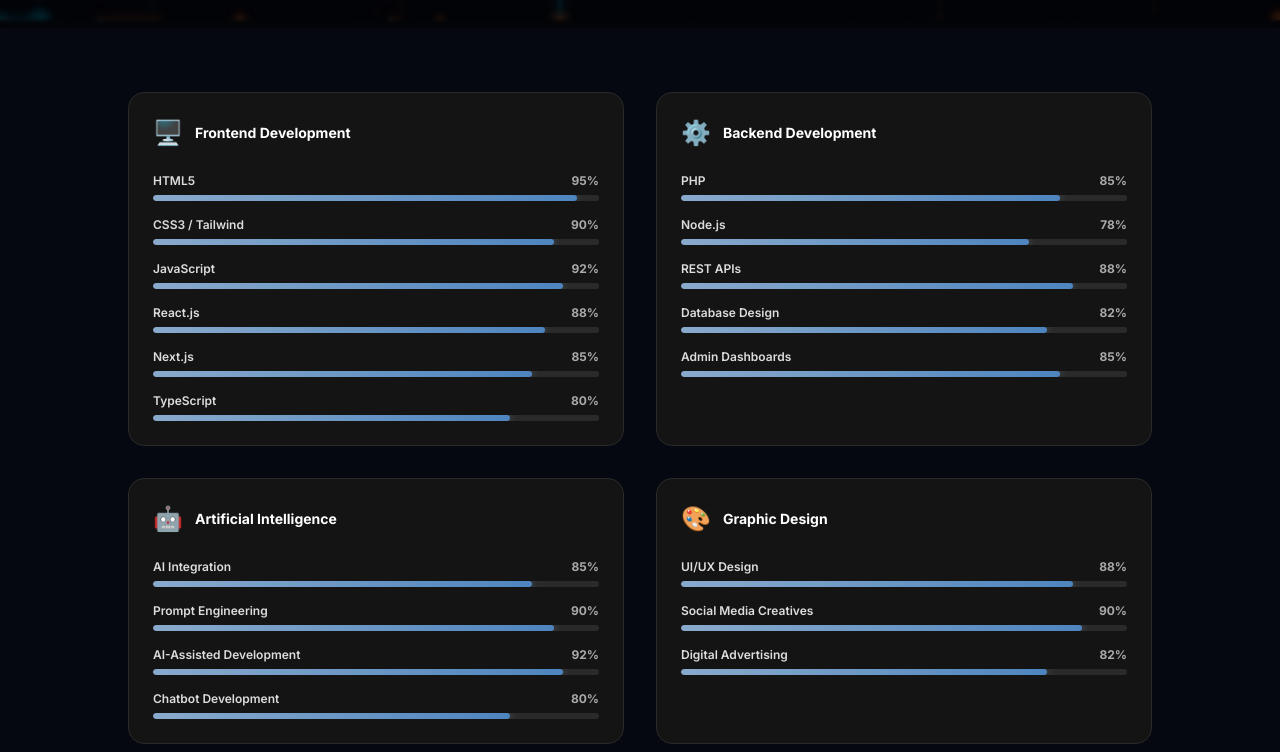
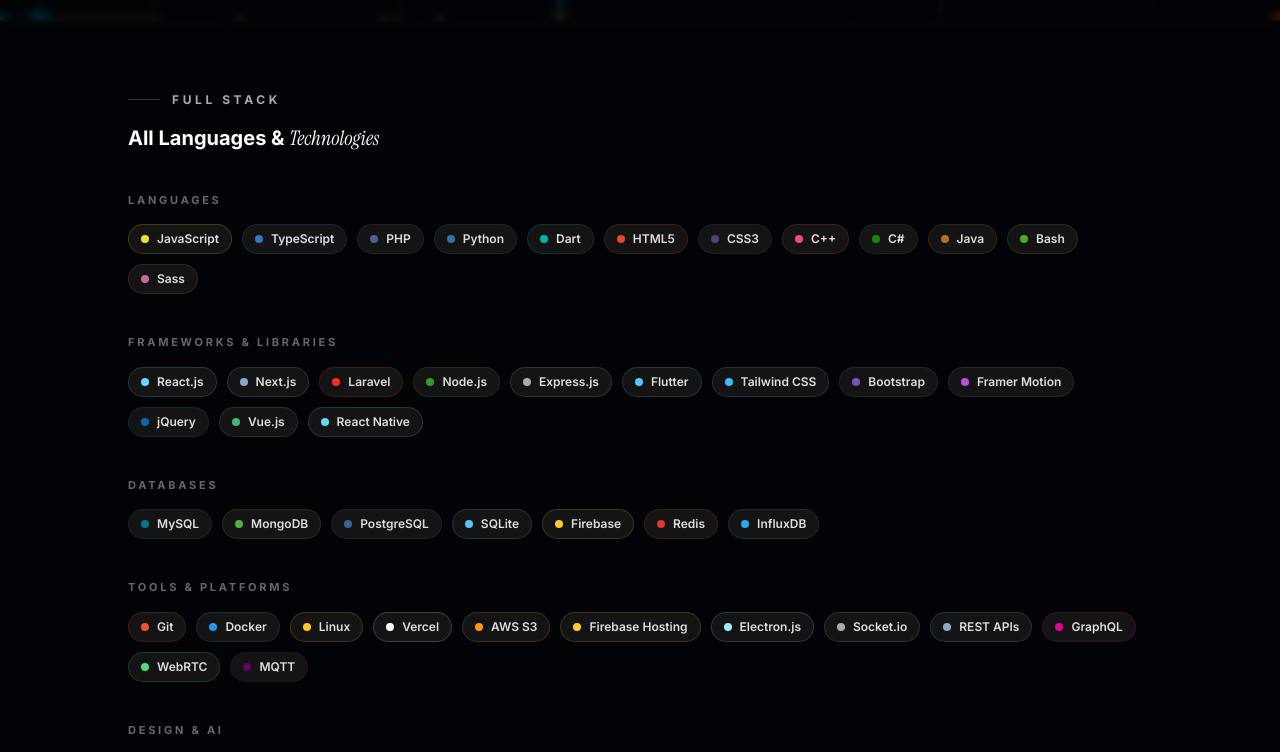
Before and after one commit to AhmedIbrahimofficial/portfolio, a Next.js app: page /skills in a window 1280 px wide. Shown: the part 780-1532 px from the top of the page. Built offline with nearby package versions, Linux system fonts and the light colour scheme; no server answers.

Commit message:
feat: add all languages & technologies section to skills page

```diff
--- a/app/skills/page.tsx
+++ b/app/skills/page.tsx
@@ -24,7 +24,96 @@
   Java: "#b07219", Dart: "#00B4AB", Swift: "#ffac45", Kotlin: "#A97BFF",
   Go: "#00ADD8", Rust: "#dea584", Ruby: "#701516", Shell: "#89e051",
   Vue: "#41b883", Svelte: "#ff3e00", "C#": "#178600",
+  Laravel: "#FF2D20", Blade: "#f05340", MySQL: "#00758F",
+  MongoDB: "#4DB33D", PostgreSQL: "#336791", SQLite: "#003B57",
+  GraphQL: "#E10098", "React Native": "#61DAFB", Flutter: "#54C5F8",
+  Sass: "#CC6699", Less: "#1D365D", Bootstrap: "#7952B3",
+  jQuery: "#0769AD", "Node.js": "#339933", Express: "#000000",
+  "Next.js": "#ffffff", "Tailwind CSS": "#38BDF8", Firebase: "#FFCA28",
+  Redis: "#DC382D", Docker: "#2496ED", Linux: "#FCC624",
+  Git: "#F05032", Figma: "#F24E1E", "Adobe XD": "#FF61F6",
+  Photoshop: "#31A8FF", Illustrator: "#FF9A00", "C": "#555555",
+  Bash: "#4EAA25", Markdown: "#083fa1", JSON: "#000000",
 };
+
+// All languages & tools grouped
+const ALL_LANGUAGES = [
+  {
+    group: "Languages",
+    items: [
+      { name: "JavaScript", color: "#f7df1e" },
+      { name: "TypeScript", color: "#3178c6" },
+      { name: "PHP", color: "#4F5D95" },
+      { name: "Python", color: "#3572A5" },
+      { name: "Dart", color: "#00B4AB" },
+      { name: "HTML5", color: "#e34c26" },
+      { name: "CSS3", color: "#563d7c" },
+      { name: "C++", color: "#f34b7d" },
+      { name: "C#", color: "#178600" },
+      { name: "Java", color: "#b07219" },
+      { name: "Bash", color: "#4EAA25" },
+      { name: "Sass", color: "#CC6699" },
+    ],
+  },
+  {
+    group: "Frameworks & Libraries",
+    items: [
+      { name: "React.js", color: "#61DAFB" },
+      { name: "Next.js", color: "#89AACC" },
+      { name: "Laravel", color: "#FF2D20" },
+      { name: "Node.js", color: "#339933" },
+      { name: "Express.js", color: "#aaaaaa" },
+      { name: "Flutter", color: "#54C5F8" },
+      { name: "Tailwind CSS", color: "#38BDF8" },
+      { name: "Bootstrap", color: "#7952B3" },
+      { name: "Framer Motion", color: "#BB4CE6" },
+      { name: "jQuery", color: "#0769AD" },
+      { name: "Vue.js", color: "#41b883" },
+      { name: "React Native", color: "#61DAFB" },
+    ],
+  },
+  {
+    group: "Databases",
+    items: [
+      { name: "MySQL", color: "#00758F" },
+      { name: "MongoDB", color: "#4DB33D" },
+      { name: "PostgreSQL", color: "#336791" },
+      { name: "SQLite", color: "#54C5F8" },
+      { name: "Firebase", color: "#FFCA28" },
+      { name: "Redis", color: "#DC382D" },
+      { name: "InfluxDB", color: "#22ADF6" },
+    ],
+  },
+  {
+    group: "Tools & Platforms",
+    items: [
+      { name: "Git", color: "#F05032" },
+      { name: "Docker", color: "#2496ED" },
+      { name: "Linux", color: "#FCC624" },
+      { name: "Vercel", color: "#ffffff" },
+      { name: "AWS S3", color: "#FF9900" },
+      { name: "Firebase Hosting", color: "#FFCA28" },
+      { name: "Electron.js", color: "#9FEAF9" },
+      { name: "Socket.io", color: "#aaaaaa" },
+      { name: "REST APIs", color: "#89AACC" },
+      { name: "GraphQL", color: "#E10098" },
+      { name: "WebRTC", color: "#4ade80" },
+      { name: "MQTT", color: "#660066" },
+    ],
+  },
+  {
+    group: "Design & AI",
+    items: [
+      { name: "Figma", color: "#F24E1E" },
+      { name: "Adobe XD", color: "#FF61F6" },
+      { name: "Photoshop", color: "#31A8FF" },
+      { name: "Illustrator", color: "#FF9A00" },
+      { name: "OpenAI API", color: "#74aa9c" },
+      { name: "Stable Diffusion", color: "#a78bfa" },
+      { name: "Prompt Engineering", color: "#89AACC" },
+    ],
+  },
+];
 
 function AnimatedBar({ percent, color }: { percent: number; color: string }) {
   const [width, setWidth] = useState(0);
@@ -138,6 +227,59 @@
         </div>
       </section>
 
+      {/* All Languages & Tools — grouped */}
+      <section className="py-16 px-6" style={{ background: "rgba(0,0,0,0.55)", backdropFilter: "blur(2px)" }}>
+        <div className="max-w-5xl mx-auto">
+          <div className="flex items-center gap-3 mb-4">
+            <div className="w-8 h-px" style={{ background: "#333" }} />
+            <span className="text-xs uppercase tracking-[0.3em] font-bold" style={{ color: "#aaaaaa" }}>Full Stack</span>
+          </div>
+          <h2 className="text-xl font-bold mb-10" style={{ color: "#ffffff" }}>
+            All Languages &amp;{" "}
+            <em className="font-display italic font-normal" style={{ fontFamily: "'Instrument Serif', serif" }}>
+              Technologies
+            </em>
+          </h2>
+          <div className="space-y-10">
+            {ALL_LANGUAGES.map((group) => (
+              <div key={group.group}>
+                <p className="text-[11px] uppercase tracking-[0.25em] font-bold mb-4" style={{ color: "#666666" }}>
+                  {group.group}
+                </p>
+                <div className="flex flex-wrap gap-2.5">
+                  {group.items.map((item) => (
+                    <div
+                      key={item.name}
+                      className="flex items-center gap-2 rounded-full px-3 py-1.5 border transition-all duration-200 hover:-translate-y-0.5 cursor-default"
+                      style={{
+                        background: "#141414",
+                        borderColor: `${item.color}30`,
+                        boxShadow: `0 0 0 0 ${item.color}`,
+                      }}
+                      onMouseEnter={(e) => {
+                        (e.currentTarget as HTMLDivElement).style.borderColor = item.color;
+                        (e.currentTarget as HTMLDivElement).style.boxShadow = `0 0 10px ${item.color}33`;
+                      }}
+                      onMouseLeave={(e) => {
+                        (e.currentTarget as HTMLDivElement).style.borderColor = `${item.color}30`;
+                        (e.currentTarget as HTMLDivElement).style.boxShadow = "none";
+                      }}
+                    >
+                      <span
+                        className="w-2 h-2 rounded-full flex-shrink-0"
+                        style={{ background: item.color }}
+                      />
+                      <span className="text-xs font-semibold" style={{ color: "#dddddd" }}>
+                        {item.name}
+                      </span>
+                    </div>
+                  ))}
+                </div>
+              </div>
+            ))}
+          </div>
+        </div>
+      </section>
       {/* Skill Categories */}
       <section className="py-16 px-6">
         <div className="max-w-5xl mx-auto">
```
